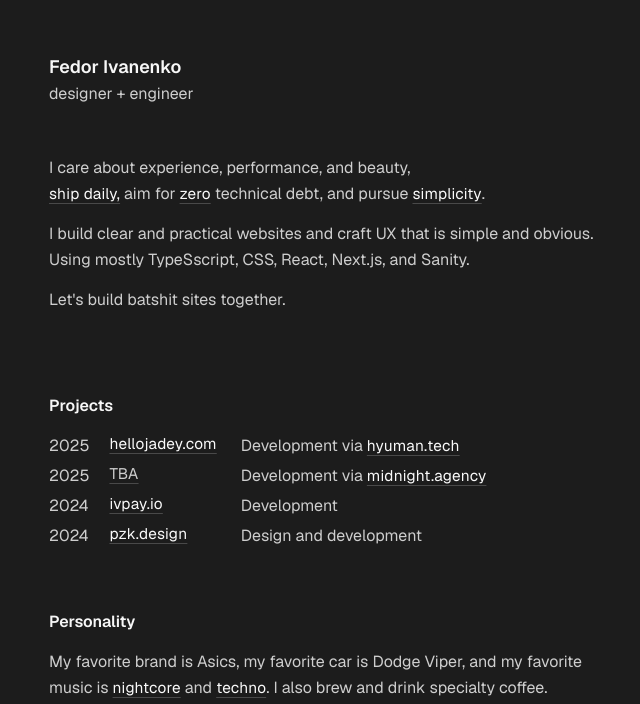
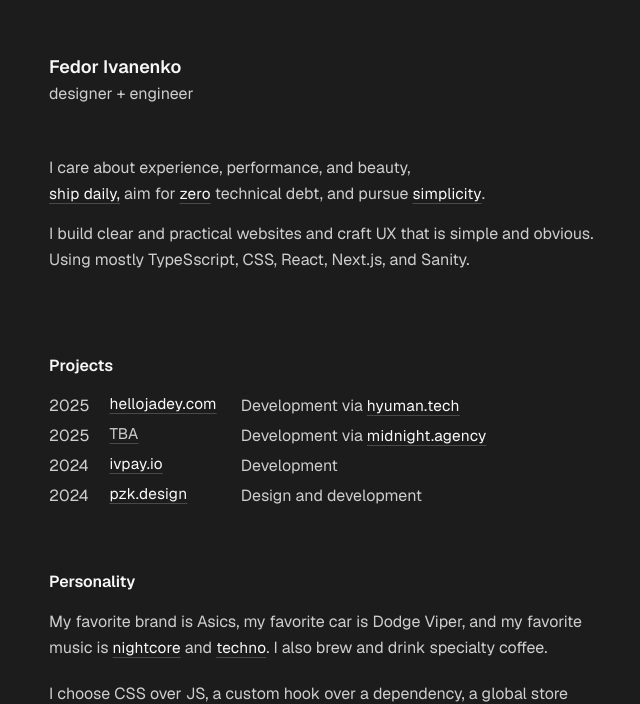
Before and after one commit to fedorivanenko/fedor-ivanenko-personal-website, a Next.js app: page / in a window 1280 px wide. Shown: the part 107-811 px from the top of the page, without its empty margins (269-909 px from the left). Built offline with nearby package versions, Linux system fonts and the light colour scheme.

Commit message:
remove CTA

```diff
--- a/app/page.tsx
+++ b/app/page.tsx
@@ -45,7 +45,6 @@ function BioPanel() {
             Using mostly TypeSscript, CSS, React, Next.js, and
             Sanity.
           </p>
-          <p>Let{"'"}s build batshit sites together.</p>
         </div>
       </Section>
     </>
```
